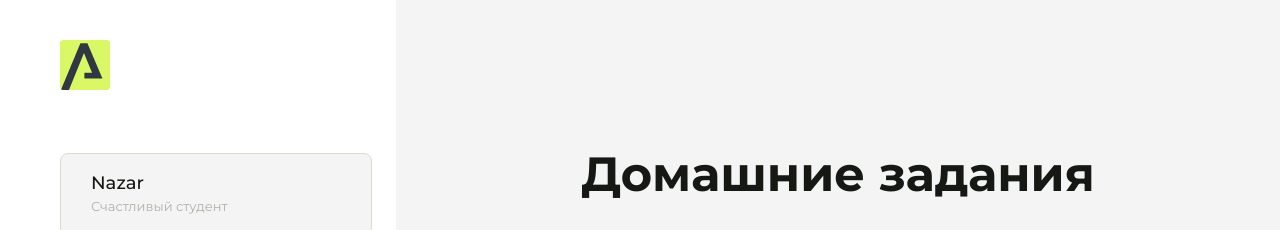
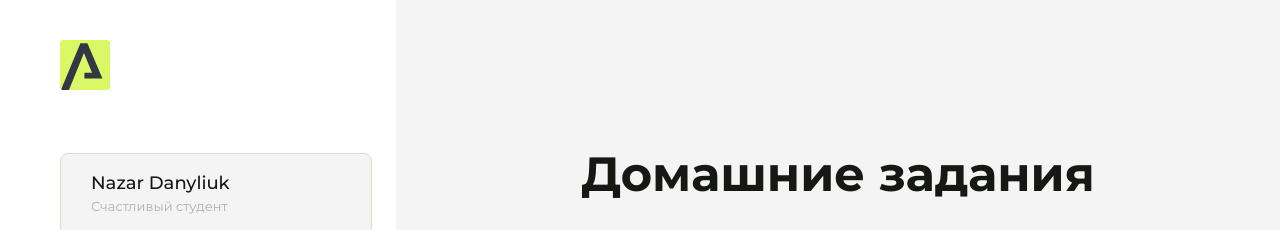
Before and after one commit to Anioson/homework, a plain HTML site: page index.html in a window 1280 px wide. Shown: the top 230 px of the page. Drawn offline with Linux system fonts and the light colour scheme.

Commit message:
Update index.html

```diff
--- a/index.html
+++ b/index.html
@@ -43,7 +43,7 @@
                 </svg>
             </div>
             <div class="sidebar__user">
-                <div class="sidebar__name">Nazar</div>
+                <div class="sidebar__name">Nazar Danyliuk</div>
                 <div class="sidebar__text">Счастливый студент</div>
             </div>
             <div class="sidebar__tabs">
```
